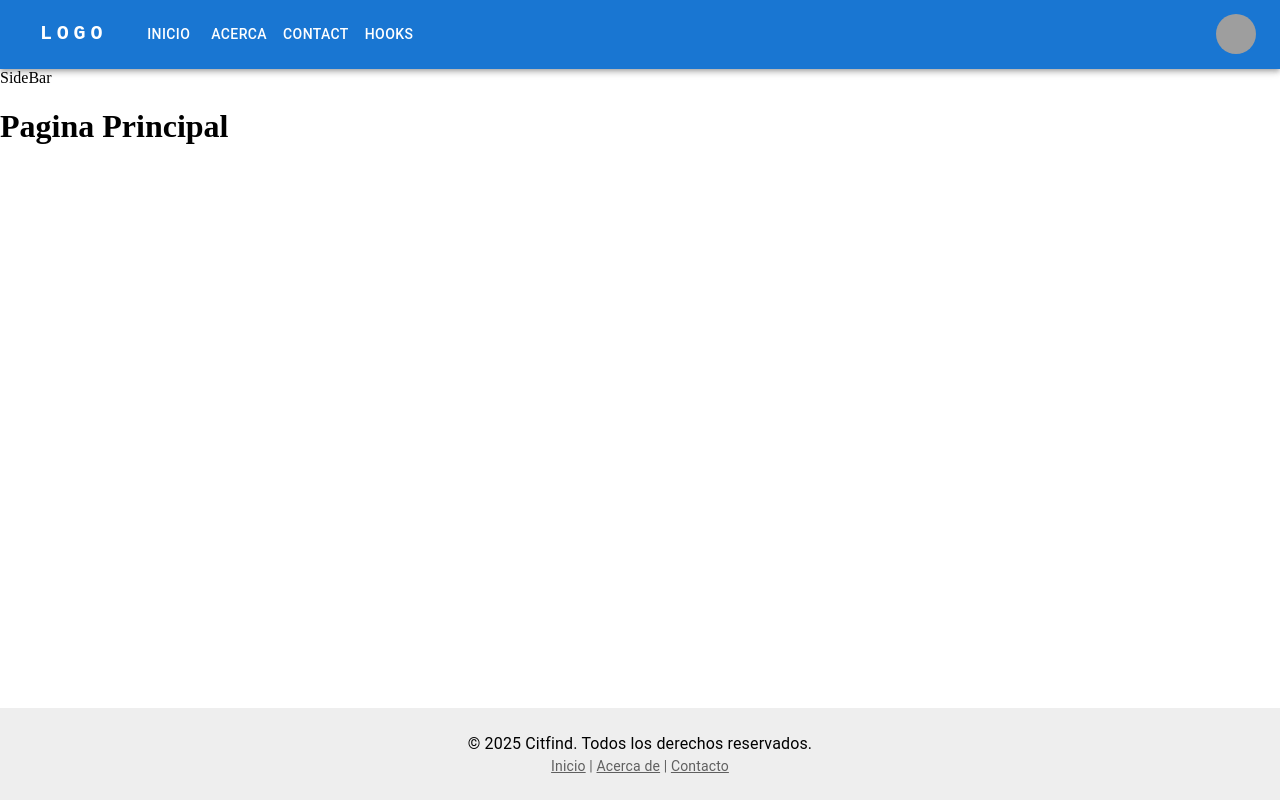
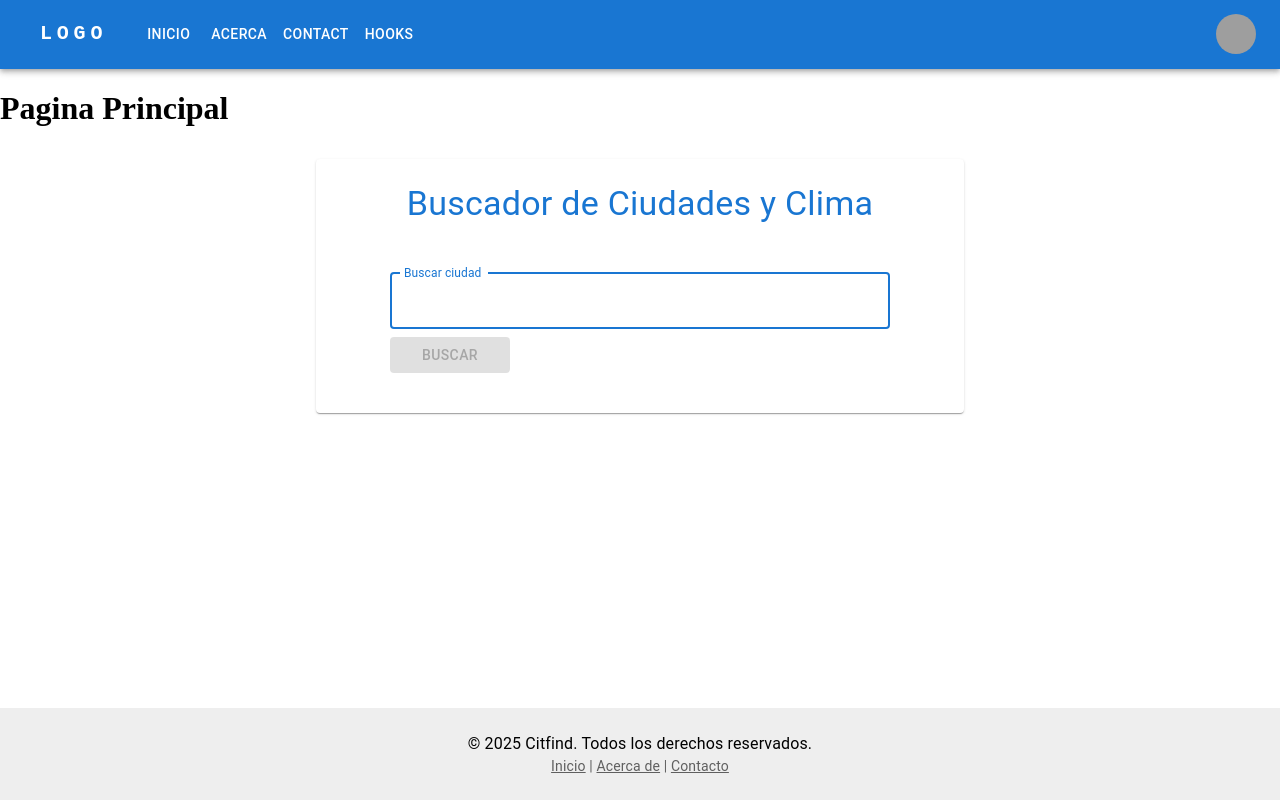
Before and after one commit to piahenriquez/Proyecto5, a React (Vite) app: page / in a window 1280 px wide. Built offline with nearby package versions, Linux system fonts and the light colour scheme; grey boxes are pictures that could not be loaded; some icons are missing.

Commit message:
Funcionalidad basica de busqueda de ciudades y clima

```diff
--- a/src/App.jsx
+++ b/src/App.jsx
@@ -4,7 +4,6 @@ import Home from "./pages/Home/Home";
 import About from "./pages/About/About";
 import Contact from "./pages/Contact/Contact";
 import NotFound from "./pages/NotFound/NotFound";
-import Hooks from "./pages/Hooks/Hooks";
 
 function App() {
 
@@ -16,7 +15,6 @@ function App() {
       <Route path="about" element={<About/>} />
       <Route path="contact" element={<Contact/>} />
       <Route path="*" element={<NotFound/>} />
-      <Route path="Hooks" element={<Hooks/>} />
 
       </Route>
 
--- /dev/null
+++ b/src/components/CitySearch/CitySearch.jsx
@@ -0,0 +1,188 @@
+import { Avatar, Box, Button, Card, CardContent, CircularProgress, List, ListItemButton, TextField, Typography } from '@mui/material';
+import { WbSunny, Cloud, Thunderstorm } from '@mui/icons-material';
+import { useState, useEffect, useRef, useCallback, handleSearchClick } from 'react';
+
+const CitySearch = () => {
+  const [cities, setCities] = useState([]);
+  const [selectedCity, setSelectedCity] = useState(null);
+  const [weather, setWeather] = useState(null);
+  const [isLoading, setIsLoading] = useState(false);
+  const [searchTerm, setSearchTerm] = useState('');
+  const [error, setError] = useState(null);
+  const inputRef = useRef(null);
+
+  // API Keys
+  const GEO_API_KEY = '7d392d73a8mshd529ad7b1b590b9p1e5f6ajsn23880764888e';
+
+
+  useEffect(() => {
+    if (inputRef.current) {
+      inputRef.current.focus();
+    }
+  }, []);
+
+  const fetchCities = useCallback(async () => {
+    if (searchTerm.length < 3) {
+      setCities([]);
+      return;
+    }
+
+    setIsLoading(true);
+    setError(null);
+    try {
+      const response = await fetch(
+        `https://wft-geo-db.p.rapidapi.com/v1/geo/cities?namePrefix=${searchTerm}&minPopulation=50000`,
+        {
+          method: 'GET',
+          headers: {
+            'X-RapidAPI-Key': GEO_API_KEY,
+            'X-RapidAPI-Host': 'wft-geo-db.p.rapidapi.com'
+          }
+        }
+      );
+
+      if (!response.ok) {
+        throw new Error(`Error ${response.status}: ${response.statusText}`);
+      }
+
+      const data = await response.json();
+      if (!data.data || data.data.length === 0) {
+        throw new Error('No se encontraron ciudades con ese nombre');
+      }
+      setCities(data.data);
+    } catch (error) {
+      console.error("Error al buscar ciudades:", error);
+      setError(error.message);
+      setCities([]);
+    } finally {
+      setIsLoading(false);
+    }
+  }, [searchTerm, GEO_API_KEY]);
+
+  useEffect(() => {
+    const timer = setTimeout(() => {
+      if (searchTerm.length > 2) {
+        fetchCities();
+      }
+    }, 800);
+
+    return () => clearTimeout(timer);
+  }, [searchTerm, fetchCities]);
+
+  useEffect(() => {
+    if (!selectedCity) return;
+
+    const fetchWeather = async () => {
+      setIsLoading(true);
+      setError(null);
+      try {
+        const response = await fetch(
+          `https://api.open-meteo.com/v1/forecast?latitude=${selectedCity.latitude}&longitude=${selectedCity.longitude}&current_weather=true&temperature_unit=celsius&windspeed_unit=kmh`
+        );
+
+        if (!response.ok) {
+          throw new Error('Error al obtener el clima');
+        }
+
+        const data = await response.json();
+        setWeather(data.current_weather);
+      } catch (error) {
+        console.error("Error al obtener el clima:", error);
+        setError(error.message);
+      } finally {
+        setIsLoading(false);
+      }
+    };
+
+    fetchWeather();
+  }, [selectedCity]);
+
+  const getWeatherIcon = () => {
+    if (!weather) return <WbSunny />;
+    if (weather.weathercode >= 80) {
+      return <Thunderstorm color="error" fontSize="large" />;
+    } else if (weather.weathercode >= 51 || weather.weathercode <= 3) {
+      return <Cloud color="info" fontSize="large" />;
+    }
+    return <WbSunny color="warning" fontSize="large" />;
+  };
+
+  return (
+    <Card sx={{ maxWidth: 600, margin: 'auto', p: 3, mt: 4 }}>
+    <Typography variant="h4" gutterBottom align="center" color="primary">
+        Buscador de Ciudades y Clima
+      </Typography>
+
+
+    <Box sx={{ maxWidth: 500, mx: 'auto', mt: 4 }}>
+      <TextField
+        inputRef={inputRef}
+        label="Buscar ciudad"
+        value={searchTerm}
+        onChange={e => setSearchTerm(e.target.value)}
+        onKeyDown={(e) => e.key === 'Enter' && handleSearchClick()}
+        disabled={isLoading}
+        fullWidth
+        margin="normal"
+
+      />
+      <Button
+      variant="contained"
+          onClick={handleSearchClick}
+          disabled={isLoading || searchTerm.length < 3}
+          sx={{ minWidth: 120 }}
+        >
+          {isLoading ? <CircularProgress size={24} /> : 'Buscar'}
+        </Button>
+      </Box>
+
+
+      {error && (
+        <Typography color="error" variant="body2">{error}</Typography>
+      )}
+      {isLoading && <CircularProgress />}
+      <List>
+        {cities.map(city => (
+          <ListItemButton
+            key={city.id}
+            onClick={() => setSelectedCity(city)}
+            selected={selectedCity && selectedCity.id === city.id}
+          >
+            <Avatar sx={{ mr: 2 }}>{city.name[0]}</Avatar>
+            {city.name}, {city.country}
+          </ListItemButton>
+        ))}
+      </List>
+      {selectedCity && weather && (
+        <Card sx={{ mt: 2, boxShadow: 3 }}>
+          <CardContent>
+            <Typography variant="h5" gutterBottom>
+              {selectedCity.name}, {selectedCity.country}
+            </Typography>
+            <Box sx={{ display: 'flex', alignItems: 'center', gap: 3, mb: 2 }}>
+              <Box sx={{ fontSize: 60 }}>
+                {getWeatherIcon()}
+              </Box>
+              <Box>
+                <Typography variant="h2">
+                  {weather.temperature}°C
+                </Typography>
+                <Typography variant="subtitle1" color="text.secondary">
+                  {weather.weathercode === 0 ? 'Despejado' :
+                  weather.weathercode <= 3 ? 'Parcialmente nublado' :
+                  weather.weathercode >= 80 ? 'Tormenta' : 'Lluvia/Nieve'}
+                </Typography>
+              </Box>
+            </Box>
+            <Box sx={{ display: 'grid', gridTemplateColumns: '1fr 1fr', gap: 2 }}>
+              <Typography>
+                <strong>Viento:</strong> {weather.windspeed} km/h
+              </Typography>
+            </Box>
+          </CardContent>
+        </Card>
+      )}
+    </Card
+  >
+  );};
+export default CitySearch;
--- a/src/components/Layout/Layout.jsx
+++ b/src/components/Layout/Layout.jsx
@@ -1,13 +1,12 @@
 import { Outlet } from "react-router-dom"
 import Header from "./Header"
 import Footer from "./Footer"
-import SideBar from "./SideBar"
 
 const Layout = () => {
     return (
         <>
         <Header/>
-        <SideBar />
+
         <main>
             <Outlet/>
         </main>
--- a/src/components/Layout/SideBar.jsx
+++ /dev/null
@@ -1,9 +0,0 @@
-
-
-const SideBar = () => {
-  return (
-    <div>SideBar</div>
-  )
-}
-
-export default SideBar
--- a/src/pages/Home/Home.jsx
+++ b/src/pages/Home/Home.jsx
@@ -1,7 +1,11 @@
+import CitySearch from "../../components/CitySearch/CitySearch"
 
 const Home = () => {
   return (
+    <div className="home-page">
     <h1>Pagina Principal</h1>
+    <CitySearch/>
+    </div>
   )
 }
 
--- a/src/pages/Hooks/Hooks.jsx
+++ /dev/null
@@ -1,8 +0,0 @@
-
-const Hooks = () => {
-  return (
-    <div>Hooks</div>
-  )
-}
-
-export default Hooks
```
Also changed, not shown: src/pages/News/News.jsx (deleted), 1 other file (tests, documents, lock files or other folders).
